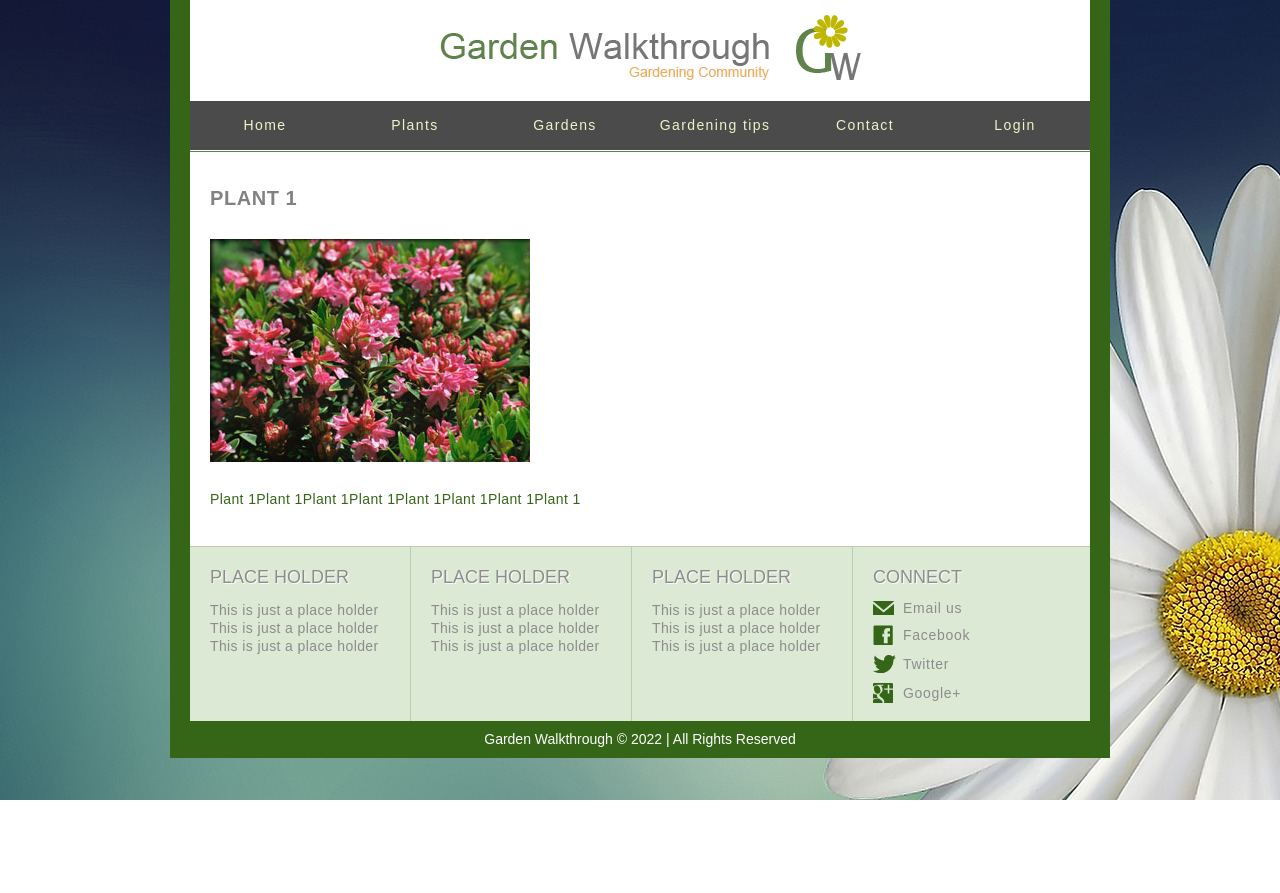
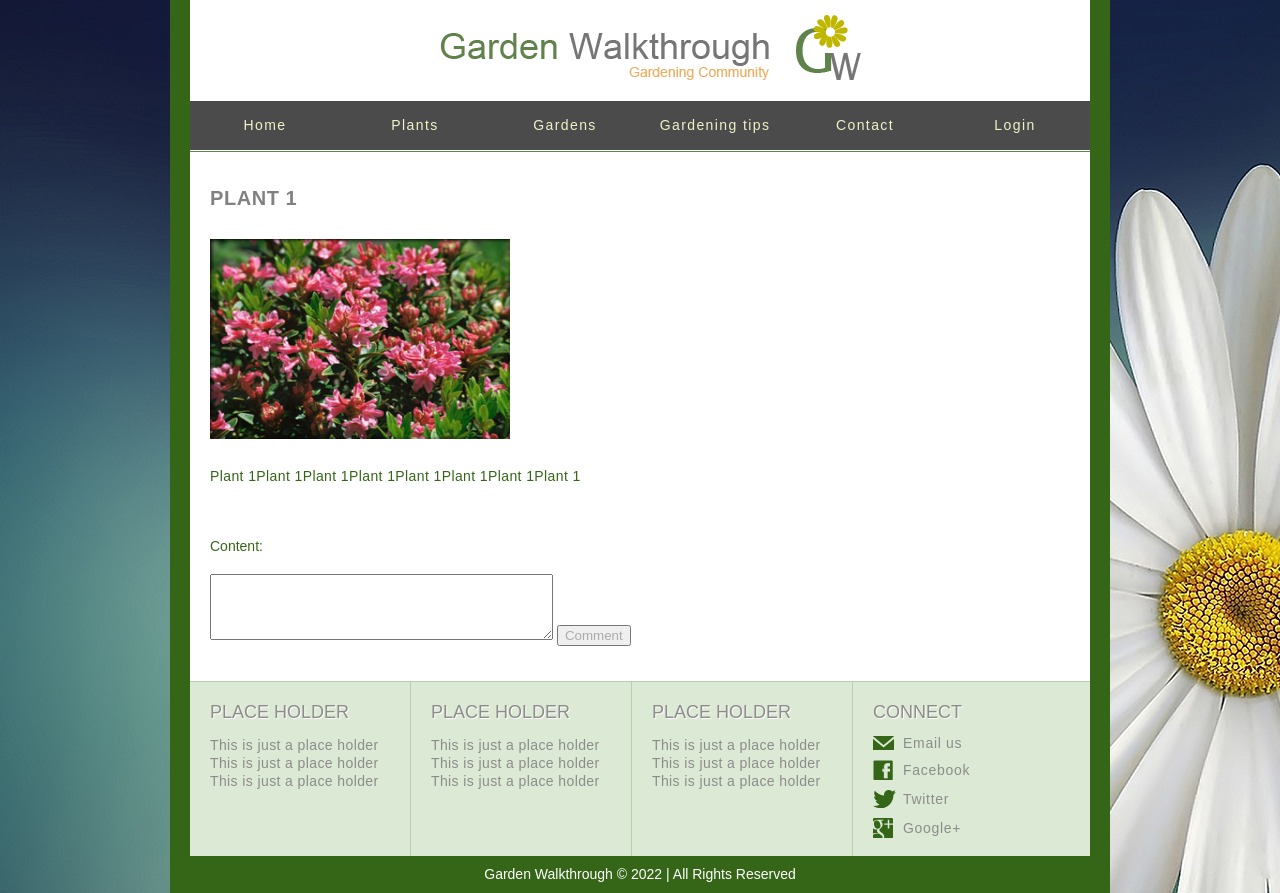
Before and after one commit to younes9888/Garden_Board, a Django app: page /plant/1 in a window 1280 px wide. Before the commit the page ends 800 px from the top, so only its background shows below. Run offline with Django 3.2, Linux system fonts and the light colour scheme; data comes from the database, SQL or seed files in the repository; both versions use the stored data as it was after the commit; some libraries are stand-ins or nearby versions.

Commit message:
add comments feature

```diff
--- /dev/null
+++ b/plants/form.py
@@ -0,0 +1,12 @@
+from dataclasses import field
+from msilib.schema import Class
+from sqlite3 import Row
+from django import forms
+from .models import Comment
+
+class CommentForm(forms.ModelForm):
+    content=forms.CharField(widget=forms.Textarea(attrs={'rows':4} ))
+
+    class Meta:
+        model=Comment
+        fields=('content',)
--- a/plants/models.py
+++ b/plants/models.py
@@ -1,6 +1,8 @@
 from datetime import datetime
+from email.mime import audio
 from time import time
 from django.db import models
+from django.contrib.auth.models import User
 
 
 # Create your models here.
@@ -32,3 +34,12 @@ class Garden_tips(models.Model):
 
     def __str__(self):
         return self.title
+
+class Comment(models.Model):
+    user=models.ForeignKey(to=User,on_delete=models.CASCADE)
+    plant_comment=models.ForeignKey(to=Plant,on_delete=models.CASCADE)
+    date_comment=models.DateField(auto_now_add=True)
+    content=models.TextField()
+
+    def __str__(self):
+        return str(self.user)
--- a/plants/views.py
+++ b/plants/views.py
@@ -1,6 +1,11 @@
+from django.urls import reverse
+from multiprocessing import context
 from django.views.generic import View,TemplateView,ListView,DetailView
 from django.shortcuts import render
 from .models import Plant,Garden,Garden_tips
+from django.shortcuts import redirect
+
+from plants.form import CommentForm
 
 # Create your views here.
 def index_view(request):
@@ -22,6 +27,30 @@ class PlantDetailView(DetailView):
     template_name= 'plant_detail.html'
     model=Plant
     context_object_name='Plantt'
+    form=CommentForm
+
+    def post(self,request,*args,**kwargs):
+        print('entre to post_comment functionnnnnnnnnnnnnnnnnnnnnnnnnn ')
+        form=CommentForm(request.POST)
+        if form.is_valid():
+            print('form is validddddddd')
+            plant_commentt=self.get_object()
+            form.instance.user=request.user
+            form.instance.plant_comment=plant_commentt
+            form.save()
+            print('form====================',form)
+            return redirect(reverse('plants:plant', kwargs={'pk':plant_commentt.id}))
+
+    def get_context_data(self, **kwargs):
+        context=super().get_context_data(**kwargs)
+        context['form']=self.form
+        print('contex===',context)
+        return context
+
+
+
+
+
 
 
 class GardenListView(ListView):
--- a/templates/garden_detail.html
+++ b/templates/garden_detail.html
@@ -7,7 +7,7 @@
 				<h1 >{{Gardenn.title}}</h1>
 					<ul class="section">
 					<li>
-						<img src="{{ Gardenn.image.url }}" alt="Image" >
+						<img style="width:300px;height:200px" src="{{ Gardenn.image.url }}" alt="Image" >
 					</li>
                     <div>
                         <p>
--- a/templates/garden_list.html
+++ b/templates/garden_list.html
@@ -10,7 +10,7 @@
 					{% for gg in Garden %}
 					<ul class="section">
 					<li>
-						<img src="{{ gg.image.url }}" alt="Image" >
+						<img style="width:300px;height:200px" src="{{ gg.image.url }}" alt="Image" >
 						<div>
 
 							<a style="text-decoration:none;"  href="{% url 'plants:garden' gg.id %}" ><h2>{{gg.title}}</h2></a>
--- a/templates/gardening_tips_detail.html
+++ b/templates/gardening_tips_detail.html
@@ -7,7 +7,7 @@
 				<h1>{{Garden_tip.title}}</h1>
 					<ul class="section">
 					<li>
-						<img src="{{ Garden_tip.image.url }}" alt="Image" >
+						<img style="width:300px;height:200px" src="{{ Garden_tip.image.url }}" alt="Image" >
 					</li>
                     <div>
                         <p>
--- a/templates/gardening_tips_list.html
+++ b/templates/gardening_tips_list.html
@@ -10,7 +10,7 @@
 					{% for gt in Garden_tips %}
 					<ul class="section">
 					<li>
-						<img src="{{ gt.image.url }}" alt="Image" >
+						<img style="width:300px;height:200px" src="{{ gt.image.url }}" alt="Image" >
 						<div>
 
 							<a style="text-decoration:none;"  href="{% url 'plants:garden_tip' gt.id %}" ><h2>{{gt.title}}</h2></a>
--- a/templates/plant_detail.html
+++ b/templates/plant_detail.html
@@ -8,7 +8,7 @@
 					<ul class="section">
 					<li>
 
-						<img src="{{ Plantt.image.url }}" alt="Image" >
+						<img style="width:300px;height:200px" src="{{ Plantt.image.url }}" alt="Image" >
 					</li>
                     <div>
                         <p>
@@ -22,6 +22,14 @@
 							<button type= "submit" value="dislike" name="dislike" class="btn" id="red"><i class="fa fa-thumbs-down fa-lg" aria-hidden="true"></i></button>
 						</form>
 						{% endif %}
+
+						<form method="POST" action={% url 'plants:plant' Plantt.id %}>
+							{% csrf_token %}
+							{{form}}
+							<button type= "submit" value="Comment" name="Comment" >Comment</button>
+
+						</form>
+
 				</ul>
 			</div>
 		</div>
--- a/templates/plant_list.html
+++ b/templates/plant_list.html
@@ -10,7 +10,7 @@
 					<ul class="section">
 					<li>
 
-					<img src="{{ pp.image.url }}" alt="Image" >
+					<img style="width:300px;height:200px" src="{{ pp.image.url }}" alt="Image" >
 						<div>
 							<a style="text-decoration:none;"  href="{% url 'plants:plant' pp.id %}" ><h2>{{pp.title}}</h2></a>
 							<p>
```
Also changed, not shown: plants/admin.py (+10 -1 lines), db.sqlite3, plants/migrations/0002_comment.py (added).
